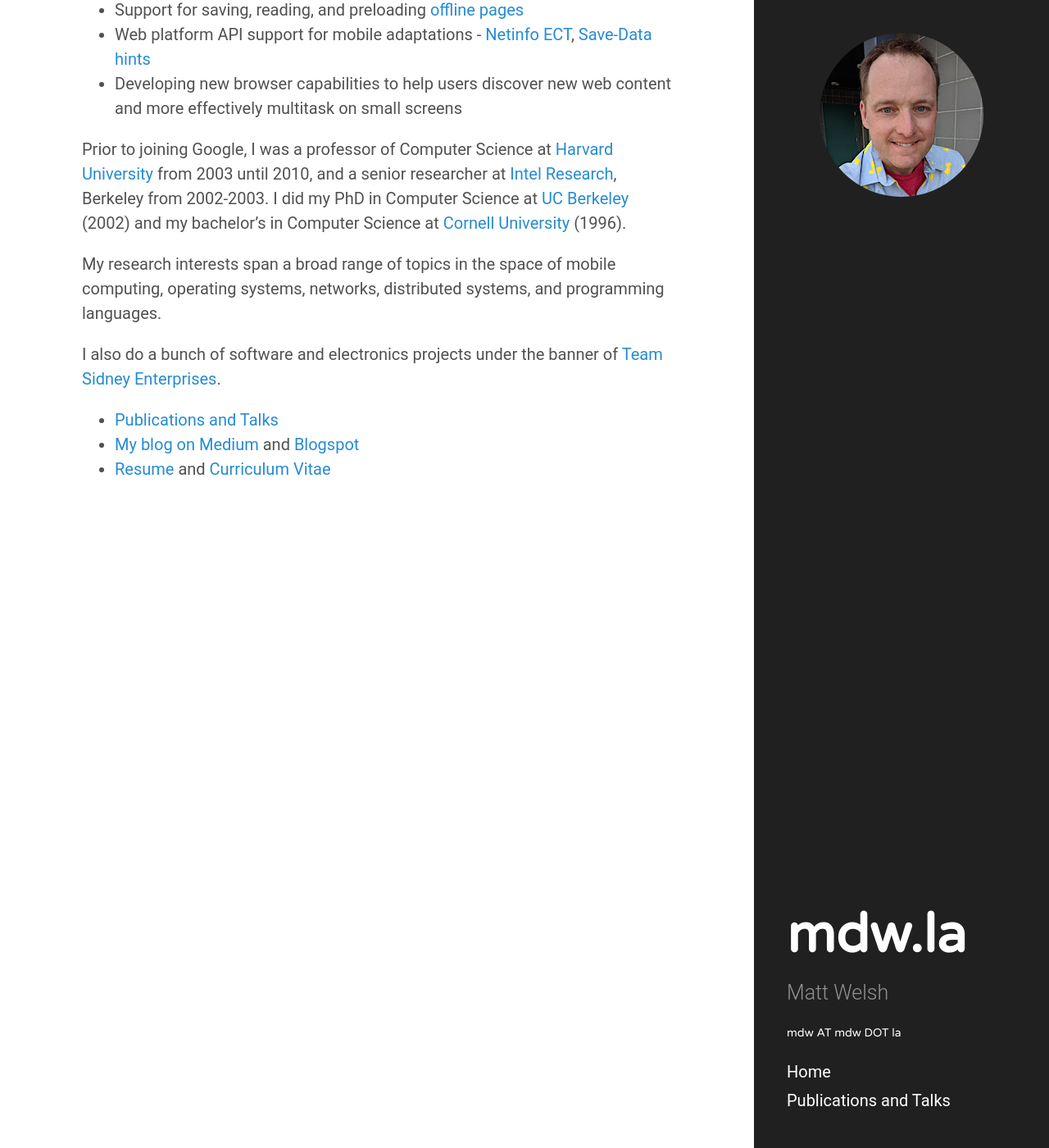
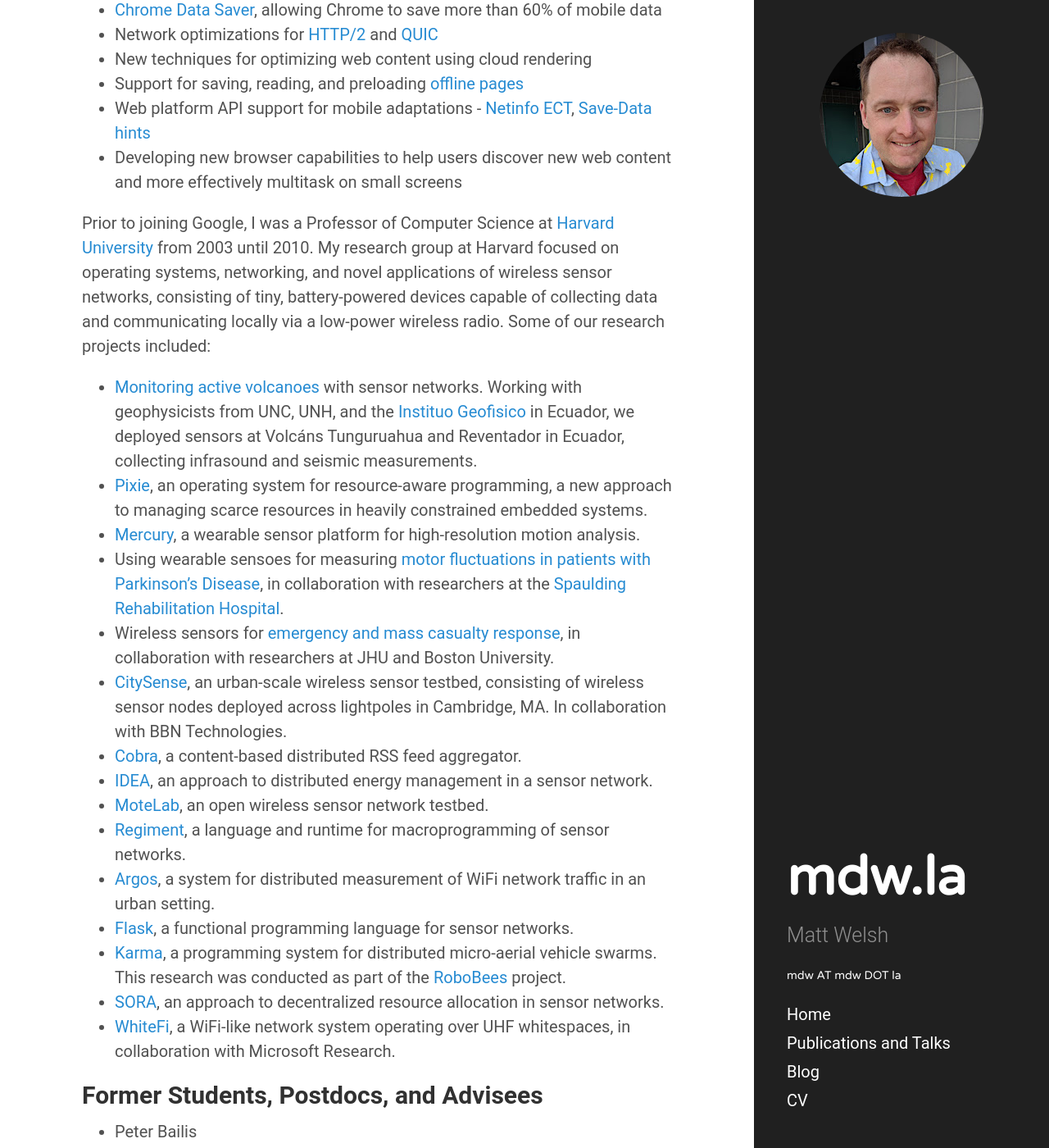
Before and after one commit to mdwelsh/mdwelsh.github.io, a Jekyll site: the page built from index.md, in a window 1280 px wide and 1400 px high, scrolled down 673 px. Shown: the whole window at 82% size. Built offline with Jekyll 4.4.1, drawn with Linux system fonts in a browser that asks for light colours; some of the changed text lies outside the part shown.

Commit message:
Working on update.

```diff
--- a/_includes/sidebar.html
+++ b/_includes/sidebar.html
@@ -30,6 +30,8 @@
           {% endif %}
         {% endif %}
       {% endfor %}
+      <a class="sidebar-nav-item{% if page.url == node.url %} active{% endif %}" href="https://mdwdotla.medium.com/">Blog</a>
+      <a class="sidebar-nav-item{% if page.url == node.url %} active{% endif %}" href="https://www.mdw.la/mattwelsh-cv.pdf">CV</a>
   </nav>
   </div>
 </div>
--- a/index.md
+++ b/index.md
@@ -4,6 +4,8 @@
 
 I am a Distinguished Engineer at [OctoML](https://octoml.ai), a Seattle-based startup
 developing technology to optimize and secure machine learning models for deployment.
+My research interests span a broad range of topics in the space of machine learning systems,
+mobile computing, operating systems, networks, distributed systems, and programming languages.
 
 Prior to OctoML, I was an engineering lead and computer scientist at [Apple](https://www.apple.com), working on
 the Machine Intelligence team in Seattle. My team specialized in optimized on-device AI.
@@ -25,15 +27,65 @@
 * Web platform API support for mobile adaptations - [Netinfo ECT](https://wicg.github.io/netinfo/#effective-connection-types), [Save-Data hints](https://developers.google.com/web/updates/2016/02/save-data)
 * Developing new browser capabilities to help users discover new web content and more effectively multitask on small screens
 
-Prior to joining Google, I was a professor of Computer Science at
-[Harvard University](https://www.seas.harvard.edu/computer-science) from
-2003 until 2010, and a senior researcher at
+Prior to joining Google, I was a Professor of Computer Science at
+[Harvard University](https://www.seas.harvard.edu/computer-science) from 2003 until 2010.
+My research group at Harvard focused on operating systems, networking, and novel applications
+of wireless sensor networks, consisting of tiny, battery-powered devices capable of collecting
+data and communicating locally via a low-power wireless radio. Some of our research projects included:
+
+* [Monitoring active volcanoes](/papers/volcano-osdi06.pdf) with sensor networks. Working with
+  geophysicists from UNC, UNH, and the [Instituo Geofisico](https://www.igepn.edu.ec/) in Ecuador,
+  we deployed sensors at Volcáns Tunguruahua and Reventador in Ecuador, collecting infrasound
+  and seismic measurements.
+* [Pixie](/papers/pixie-sensys08.pdf), an operating system for resource-aware programming, a new
+  approach to managing scarce resources in heavily constrained embedded systems.
+* [Mercury](/papers/mercury-sensys09.pdf), a wearable sensor platform for high-resolution motion
+  analysis.
+* Using wearable sensoes for measuring [motor fluctuations in patients with Parkinson's Disease](/papers/parkinsons-titb09.pdf),
+  in collaboration with researchers at the [Spaulding Rehabilitation Hospital](https://spauldingrehab.org/).
+* Wireless sensors for [emergency and mass casualty response](/papers/aidn-ieeehst08.pdf), in
+  collaboration with researchers at JHU and Boston University.
+* [CitySense](/papers/citysense-ieeehst08.pdf), an urban-scale wireless sensor testbed, consisting
+  of wireless sensor nodes deployed across lightpoles in Cambridge, MA. In collaboration with BBN
+  Technologies.
+* [Cobra](/papers/cobra-nsdi07.pdf), a content-based distributed RSS feed aggregator.
+* [IDEA](/papers/idea-mobisys10.pdf), an approach to distributed energy management in a sensor
+  network.
+* [MoteLab](/papers/motelab-spots05.pdf), an open wireless sensor network testbed.
+* [Regiment](/papers/regiment-ipsn07.pdf), a language and runtime for macroprogramming of
+  sensor networks.
+* [Argos](/papers/argos-sensys10.pdf), a system for distributed measurement of WiFi network traffic
+  in an urban setting.
+* [Flask](/papers/flask-icfp08.pdf), a functional programming language for sensor networks.
+* [Karma](/papers/karma-sensys11.pdf), a programming system for distributed micro-aerial vehicle
+  swarms. This research was conducted as part of the
+  [RoboBees](https://wyss.harvard.edu/technology/robobees-autonomous-flying-microrobots/) project.
+* [SORA](/papers/sora-nsdi05.pdf), an approach to decentralized resource allocation in sensor
+  networks.
+* [WhiteFi](/papers/whitefi-sigcomm09.pdf), a WiFi-like network system operating over UHF
+  whitespaces, in collaboration with Microsoft Research.
+
+## Former Students, Postdocs, and Advisees
+
+* Peter Bailis
+* Geoff Challen
+* Bor-rong Chen
+* Kathik Dantu
+* Bryan Kate
+* Konrad Lorincz
+* Geoff Mainland
+* Rohan Murty
+* Peter Pietzuch
+* Ian Rose
+* Atanu Roy Chowdhury
+* Victor Shnayder
+* Jason Waterman
+* Chelsea Zhang
+
+Prior to Harvard, I was a Senior Researcher at
 [Intel Research](http://www.intel.com/content/www/us/en/research/intel-research.html), Berkeley
 from 2002-2003. I did my PhD in Computer Science at [UC Berkeley](http://www.cs.berkeley.edu/) (2002)
 and my bachelor's in Computer Science at [Cornell University](https://www.cs.cornell.edu/) (1996).
-
-My research interests span a broad range of topics in the space of mobile computing,
-operating systems, networks, distributed systems, and programming languages.
 
 I also do a bunch of software and electronics projects under the banner of [Team Sidney Enterprises](https://teamsidney.com).
 
```
Also changed, not shown: other parts of index.md (+1 -1 lines).
